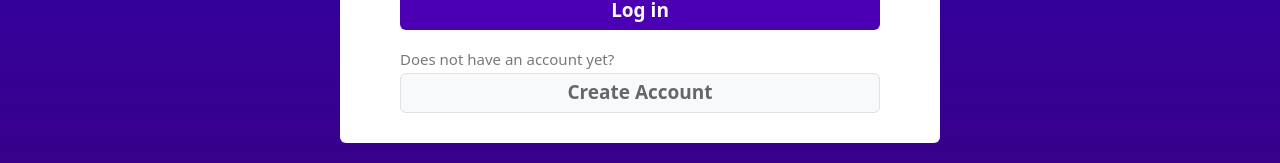
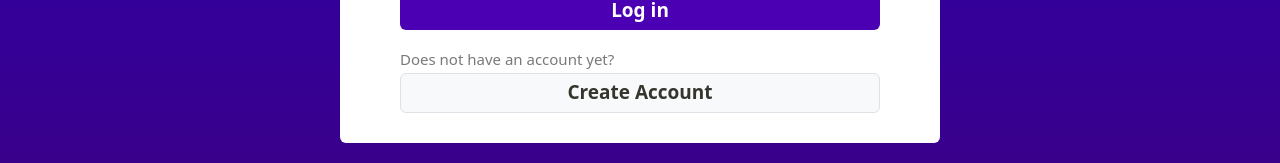
Before and after one commit to isybliss/MEMORY-Gallery, a React (Create React App) app in the folder frontend_section/: page / in a window 1280 px wide. Shown: the part 312-475 px from the top of the page. Built offline with nearby package versions, Linux system fonts and the light colour scheme.

Commit message:
updated the title and corrected the login color

```diff
--- a/frontend_section/public/index.html
+++ b/frontend_section/public/index.html
@@ -24,7 +24,7 @@
       work correctly both with client-side routing and a non-root public URL.
       Learn how to configure a non-root public URL by running `npm run build`.
     -->
-    <title>React App</title>
+    <title>Memory Gallery</title>
   </head>
   <body>
     <noscript>You need to enable JavaScript to run this app.</noscript>
--- a/frontend_section/src/Signup_login.css
+++ b/frontend_section/src/Signup_login.css
@@ -76,7 +76,7 @@
     width: 80%;
     height: 40px;
     text-decoration: none;
-    color: #676767;;
+    color: #35352e;
     font-size: 19px;
     font-weight: 650;
 }
```
